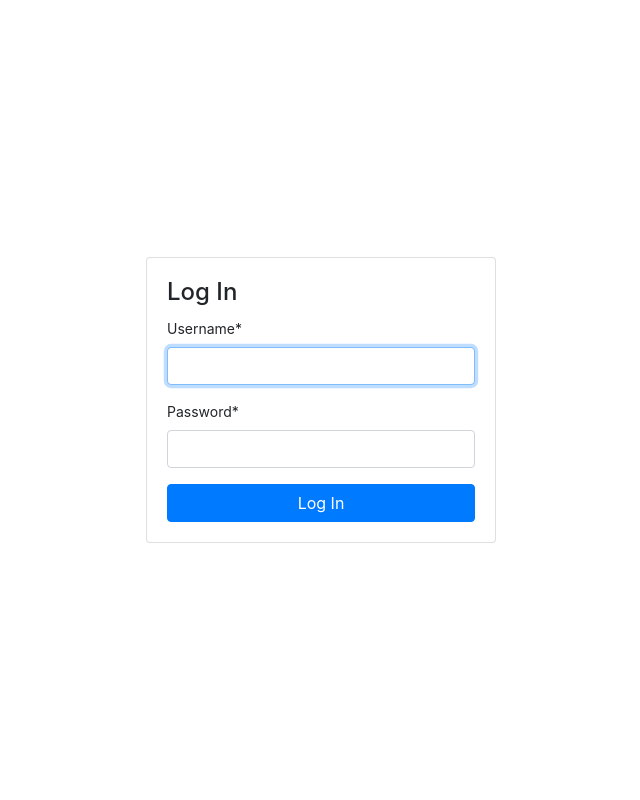
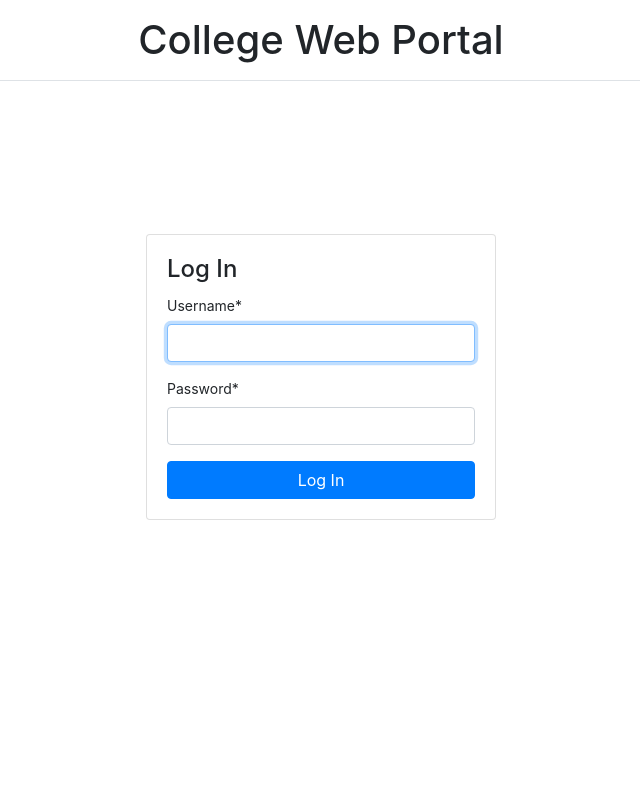
Before and after one commit to CS157A-Team9/cs157a-9, a Django app: page /accounts/login/ in a window 1280 px wide. Shown: the whole page, without its empty margins (319-959 px from the left). Run offline with Django 3.2, Linux system fonts and the light colour scheme; parts of the project's set-up code (start-up, migrations or seed data) failed here and were passed over; some libraries are stand-ins or nearby versions.

Commit message:
added project name on login

```diff
--- a/team9/templates/registration/login.html
+++ b/team9/templates/registration/login.html
@@ -6,7 +6,10 @@
 {% block body %}
 
 <div class="container">
-    <div class="row justify-content-center" style="height: 100vh">
+    <div class="pt-3 pb-2 mb-3 border-bottom" >
+        <h1 align=center>College Web Portal</h1>
+    </div>
+    <div class="row justify-content-center" style="height: 70vh">
         <div class="col-4" style="margin-top: auto; margin-bottom: auto">
             <div class="card">
                 <div class="card-body">
```
